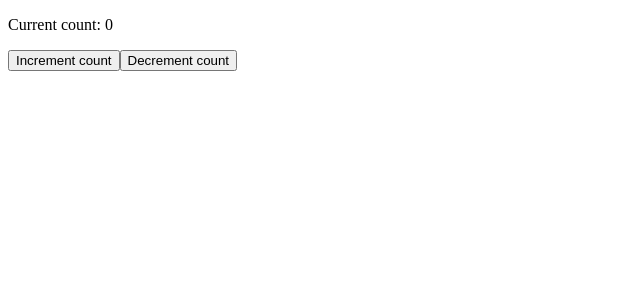
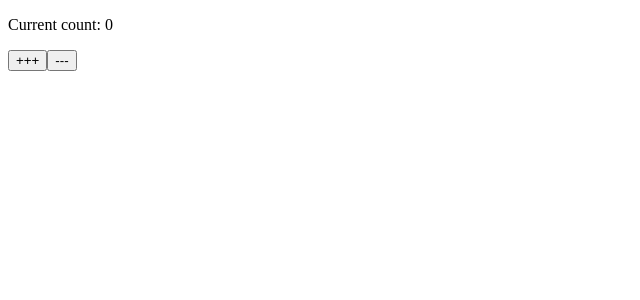
Before and after one commit to gjlacerda/react-tests, a React app: page / in a window 1280 px wide. Shown: the top 300 px of the page, without its empty margins (0-640 px from the left). Built offline with nearby package versions, Linux system fonts and the light colour scheme; the HTML template or start-up script is replaced by a standard one.

Commit message:
Create snapshot test

```diff
--- a/src/components/Counter/Counter.js
+++ b/src/components/Counter/Counter.js
@@ -22,12 +22,12 @@ class Counter extends Component {
           <button
           className="increment"
           onClick={this.increment}>
-            Increment count
+            +++
           </button>
           <button
           className="decrement"
           onClick={this.decrement}>
-            Decrement count
+            ---
           </button>
         </React.Fragment>
     )
```
Also changed, not shown: 2 other files (tests, documents, lock files or other folders).
